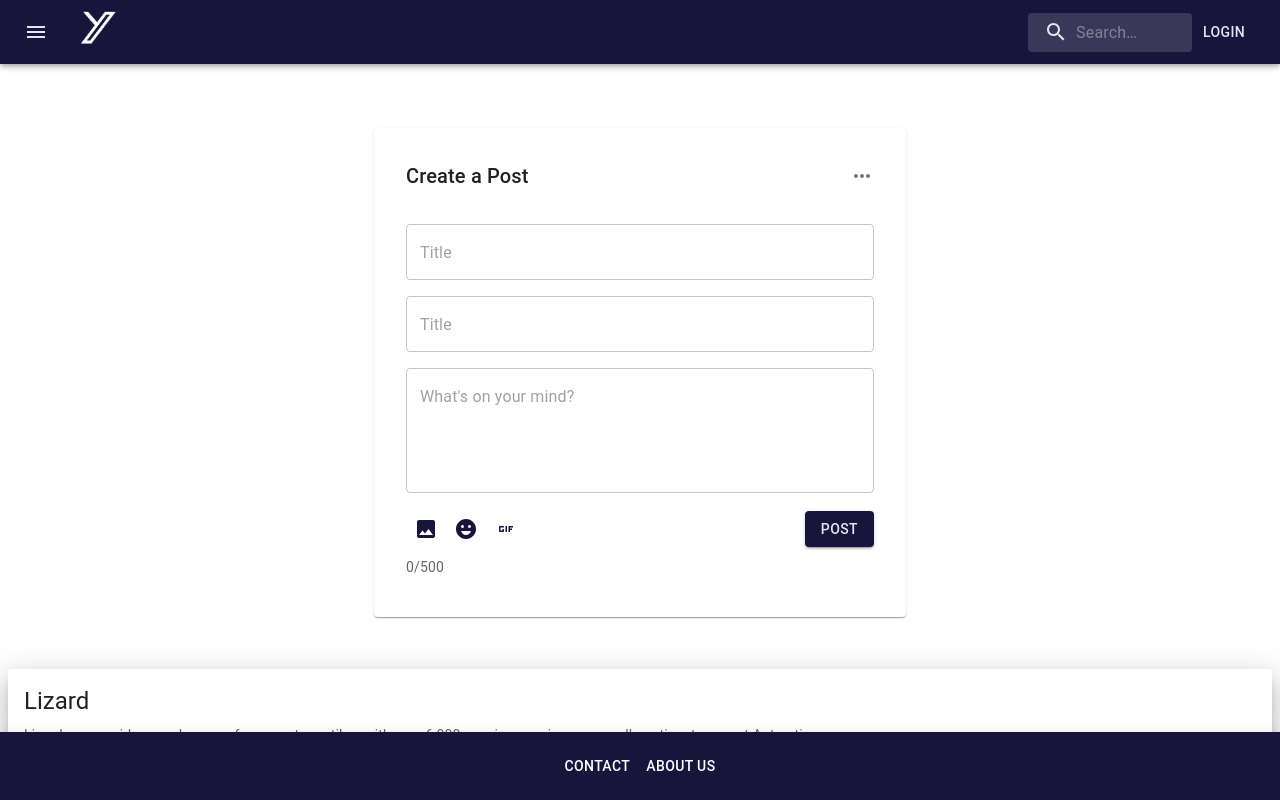
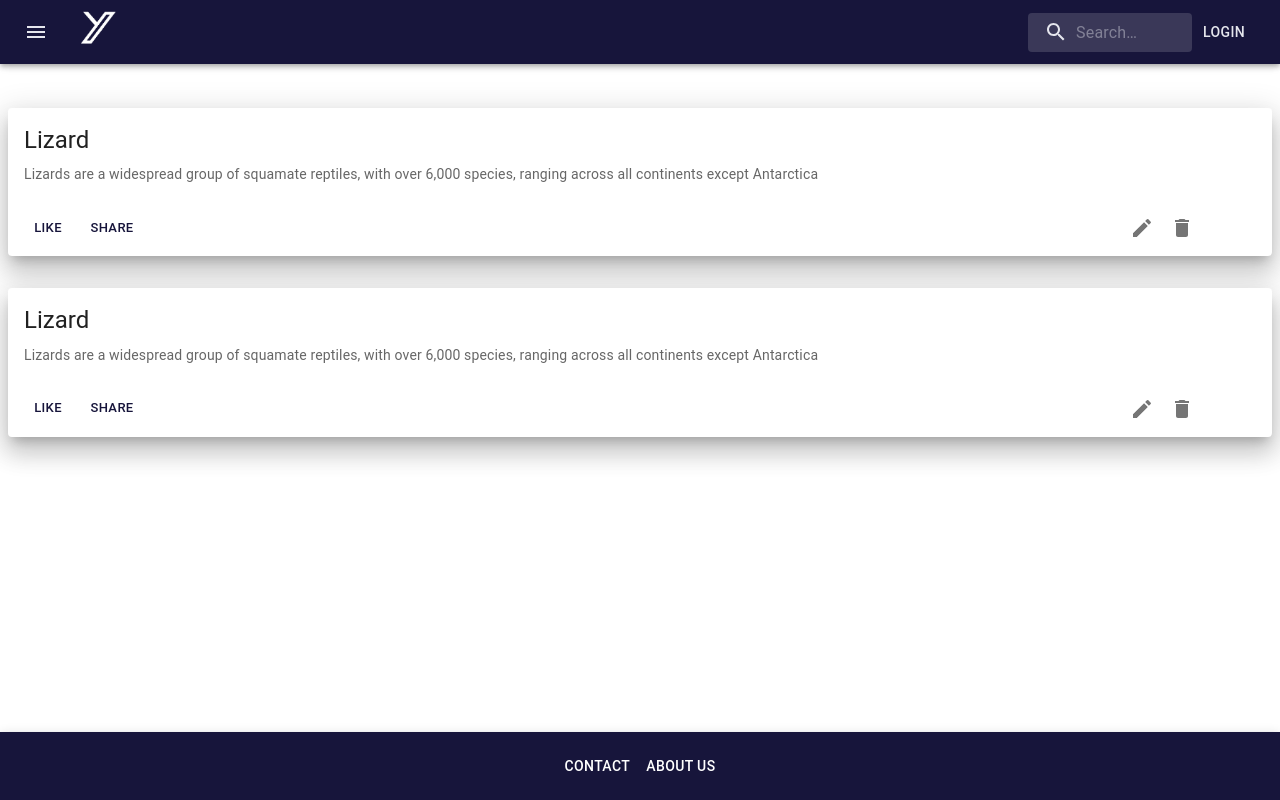
Before and after one commit to cjgarcia12/twitterClone, a React (Vite) app: page / in a window 1280 px wide. Shown: the top 800 px of the page. Built offline with nearby package versions, Linux system fonts and the light colour scheme.

Commit message:
updated createpost

```diff
--- a/src/App.jsx
+++ b/src/App.jsx
@@ -1,11 +1,10 @@
+import { useState } from 'react'; // Ensure this import is correct
 import './App.css';
-import { useState } from 'react';
 import HeaderBar from './components/HeaderBar';
 import { Grid, createTheme, ThemeProvider } from "@mui/material";
 import CardPost from "./components/CardPosts";
 import FooterBar from "./components/FooterBar";
 import CreatePost from './components/CreatePost';
-import LoginPage from './components/LoginPage';
 
 const theme = createTheme({
   palette: {
@@ -22,7 +21,7 @@ const theme = createTheme({
       contrastText: '#e5e6ed'
     }
   }
-})
+});
 
 export default function App() {
   const [showCreatePost, setShowCreatePost] = useState(false); // Added state to control CreatePost visibility
@@ -37,15 +36,17 @@ export default function App() {
 
   return (
     <ThemeProvider theme={theme}>
-      <HeaderBar />
+      <HeaderBar handleMenuClick={handleMenuClick} /> {/* Pass handleMenuClick to HeaderBar */}
       <Grid container spacing={4} sx={{ paddingTop: '100px' }}>
-        <Grid item xs={12}>
-          <CreatePost />
-        </Grid>
+        {showCreatePost && ( // Conditionally render CreatePost component
+          <Grid item xs={12}>
+            <CreatePost setShowCreatePost={setShowCreatePost} /> {/* Pass setShowCreatePost to CreatePost */}
+          </Grid>
+        )}
         <Grid item xs={12}>
           <CardPost />
         </Grid>
-        <Grid item xs={12} sm={8}>
+        <Grid item xs={12}>
           <CardPost />
         </Grid>
       </Grid>
--- a/src/components/CreatePost.jsx
+++ b/src/components/CreatePost.jsx
@@ -33,16 +33,6 @@ const CreatePost = ({ setShowCreatePost }) => {
           action={<IconButton><MoreHoriz /></IconButton>}
         />
         <CardContent>
-        <TextField
-            fullWidth
-            placeholder="Title"
-            multiline
-            rows={1}
-            variant="outlined"
-            value={comment}
-            onChange={handleCommentChange}
-            sx={{marginBottom: 2}}
-          />
           <TextField
             fullWidth
             placeholder="Title"
--- a/src/components/HeaderBar.jsx
+++ b/src/components/HeaderBar.jsx
@@ -26,7 +26,7 @@ export default function HeaderBar({ handleMenuClick }) { // Added handleMenuClic
           <ListItem key={text} disablePadding>
             <ListItemButton onClick={() => handleMenuItemClick(text)}> {/* Updated to use handleMenuItemClick */}
               <ListItemIcon>
-                {index % 2 === 0 ? <AccountCircleIcon /> : <AddCircleIcon /> }
+                {index % 2 === 0 ? <AddCircleIcon /> : <AccountCircleIcon />}
               </ListItemIcon>
               <ListItemText primary={text} />
             </ListItemButton>
```
